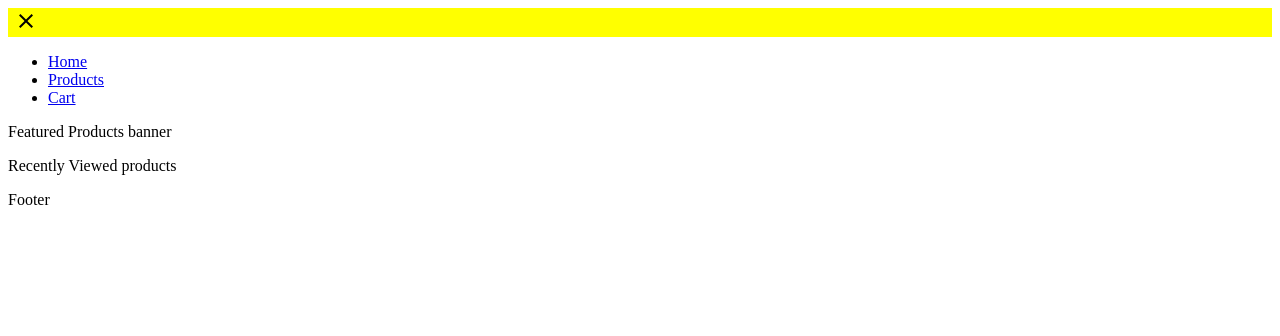
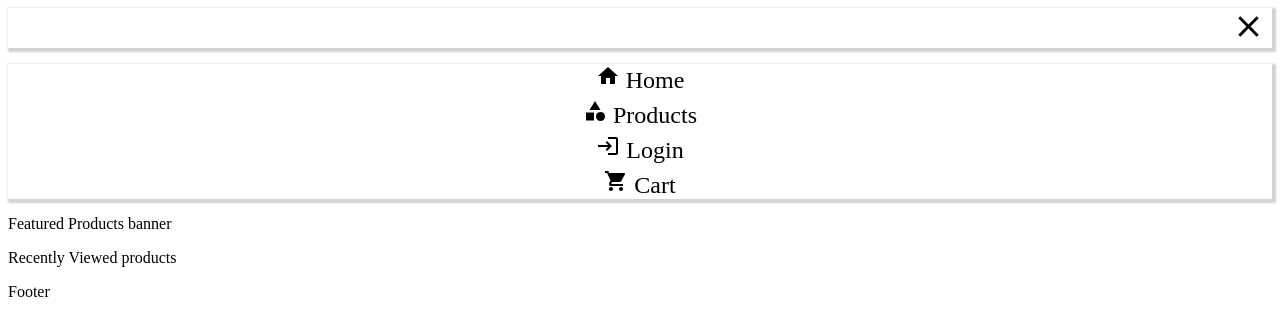
Before and after one commit to Chrisdocs/ecomm, a Next.js app: page / in a window 1280 px wide. Both pictures are taken after a click on the button 640 px from the left and 22 px from the top of the page. Shown: the top 336 px of the page. Built offline with nearby package versions, Linux system fonts and the light colour scheme.

Commit message:
added and styled nav items, added icons

```diff
--- a/components/Navigation.js
+++ b/components/Navigation.js
@@ -3,6 +3,10 @@ import { useState } from "react";
 import styles from "../styles/Navigation.module.scss";
 import MenuIcon from "@mui/icons-material/Menu";
 import CloseIcon from '@mui/icons-material/Close';
+import ShoppingCartIcon from '@mui/icons-material/ShoppingCart';
+import LoginIcon from '@mui/icons-material/Login';
+import CategoryIcon from '@mui/icons-material/Category';
+import HomeIcon from '@mui/icons-material/Home';
 
 export default function Navigation() {
   const [navIsOpen, setNavIsOpen] = useState(false);
@@ -11,27 +15,24 @@ export default function Navigation() {
     setNavIsOpen((prev) => !prev);
   };
 
-  console.log(MenuIcon);
-
   return (
     <div className={styles.navWrapper}>
-      <link
-        rel="stylesheet"
-        href="https://fonts.googleapis.com/icon?family=Material+Icons"
-      />
       <nav className={styles.navBar}>
         <button onClick={handleToggle}>
-          {navIsOpen ? <CloseIcon /> : <MenuIcon />}
+          {navIsOpen ? <CloseIcon fontSize="large"/> : <MenuIcon fontSize="large"/>}
         </button>
         <ul className={navIsOpen ? styles.showMenu : styles.menuNav}>
           <li>
-            <a href="/">Home</a>
+            <a href="/"><HomeIcon /> Home</a>
           </li>
           <li>
-            <a href="/products">Products</a>
+            <a href="/products"><CategoryIcon /> Products</a>
+          </li>
+					<li>
+            <a href="/signin"><LoginIcon /> Login</a>
           </li>
           <li>
-            <a href="/cart">Cart</a>
+            <a href="/cart"><ShoppingCartIcon /> Cart</a>
           </li>
         </ul>
       </nav>
--- a/pages/cart.js
+++ b/pages/cart.js
@@ -1,6 +1,9 @@
+import Navigation from "../components/Navigation";
+
 export default function MyCart() {
 	return (
 		<div>
+			<Navigation />
 			<p>My Cart</p>
 		</div>
 	)
--- a/pages/myaccount.js
+++ b/pages/myaccount.js
@@ -1,6 +1,9 @@
+import Navigation from "../components/Navigation"
+
 export default function MyAccount() {
 	return (
 		<div>
+			<Navigation />
 			<p>My Account</p>
 		</div>
 	)
--- a/pages/products.js
+++ b/pages/products.js
@@ -1,6 +1,9 @@
+import Navigation from "../components/Navigation"
+
 export default function AllProducts() {
 	return (
 		<div>
+			<Navigation />
 			<p>All Products</p>
 		</div>
 	)
--- a/pages/signin.js
+++ b/pages/signin.js
@@ -1,6 +1,9 @@
+import Navigation from "../components/Navigation";
+
 export default function SignIn() {
 	return (
 		<div>
+			<Navigation />
 			<p>Sign In</p>
 		</div>
 	)
--- a/pages/signup.js
+++ b/pages/signup.js
@@ -1,6 +1,9 @@
+import Navigation from "../components/Navigation";
+
 export default function SignUp() {
 	return (
 		<div>
+			<Navigation />
 			<p>Sign Up</p>
 		</div>
 	)
--- a/styles/Navigation.module.scss
+++ b/styles/Navigation.module.scss
@@ -4,9 +4,10 @@
       background: none;
       border: none;
       outline: none;
-      background-color: yellow;
+      background-color: White;
+			box-shadow: 2px 2px 2px 2px lightgray;
       width: 100%;
-      text-align: left;
+      text-align: right;
       cursor: pointer;
       transition: all 0.3s ease-in-out;
       &:hover {
@@ -17,20 +18,19 @@
       display: none;
     }
     .showMenu {
+				padding-left: 0;
+				box-shadow: 2px 2px 2px 2px lightgray;
+				li {
+					list-style: none;
+					text-align: center;
+					margin-top: 5px;
+					a{
+						text-decoration: none;
+						color: black;
+						font-size: 1.5rem;
+						transition: all 0.3s ease-in-out;
+					}
+			}
     }
   }
 }
-
-.materialIcons {
-  font-family: 'Material Icons';
-  font-weight: normal;
-  font-style: normal;
-  font-size: 24px;  /* Preferred icon size */
-  display: inline-block;
-  line-height: 1;
-  text-transform: none;
-  letter-spacing: normal;
-  word-wrap: normal;
-  white-space: nowrap;
-  direction: ltr;
-}
```
